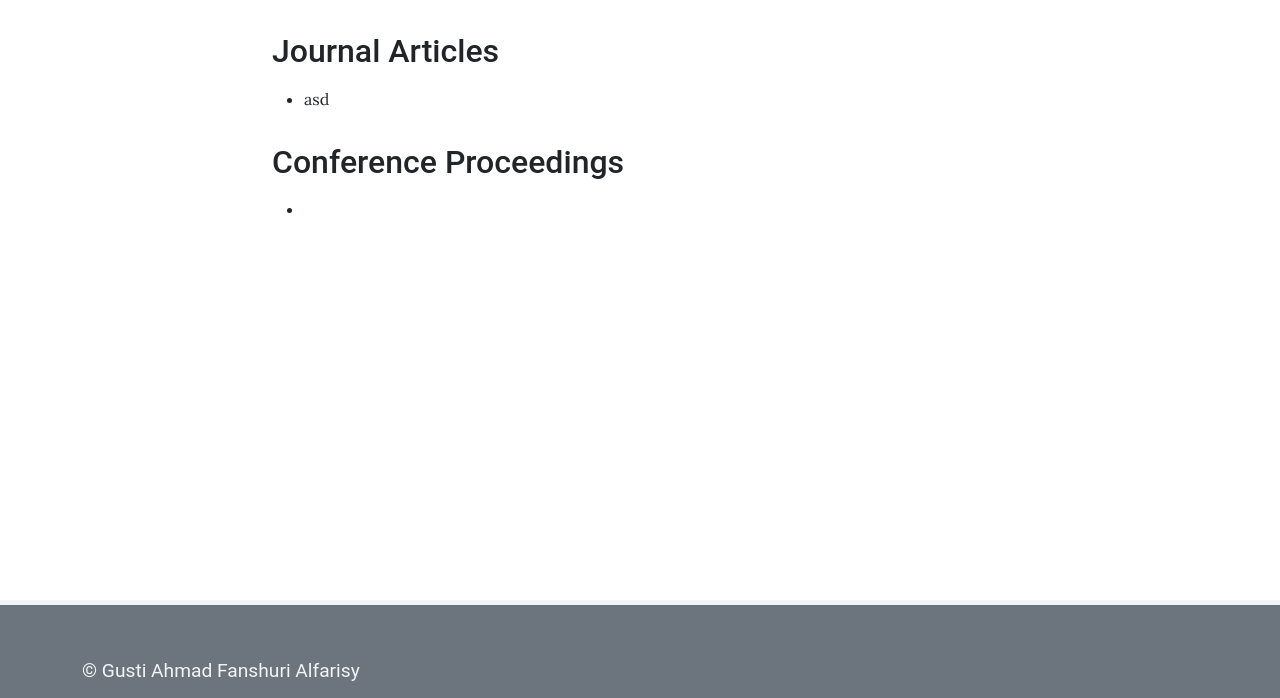
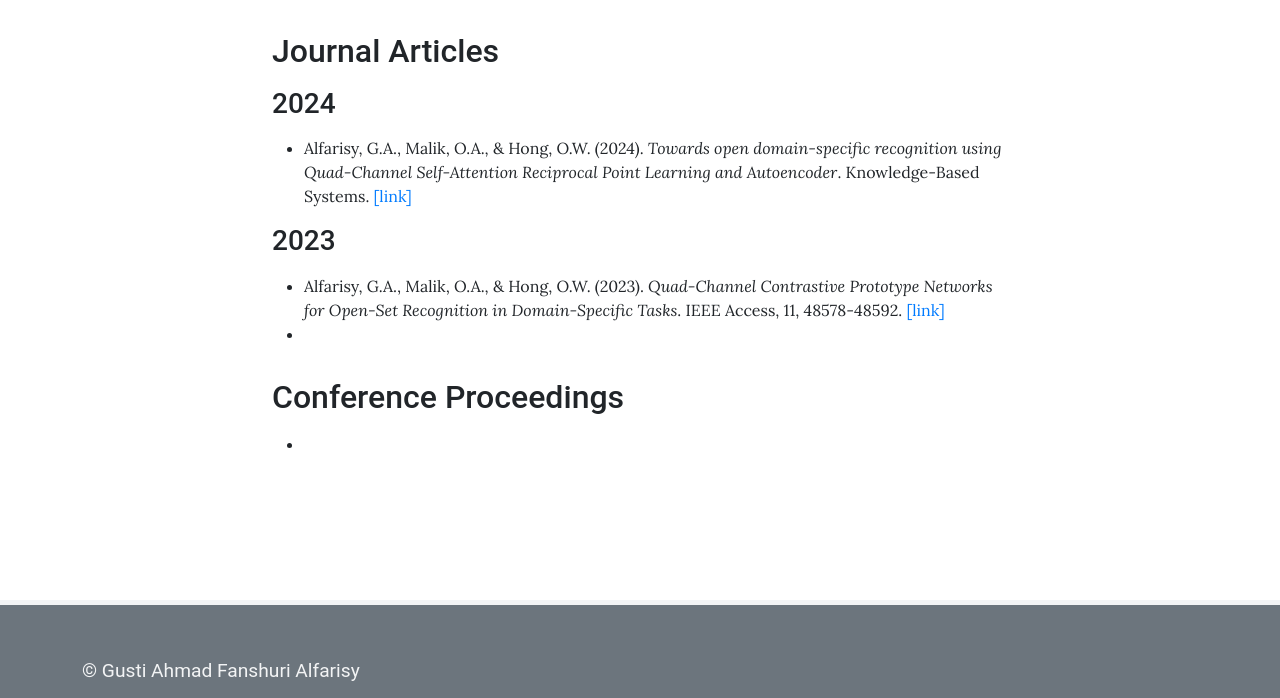
Before and after one commit to gusti-alfarisy/gusti-alfarisy.github.io, a Jekyll site: the page built from pages/publications.md, in a window 1280 px wide. Shown: the part 303-1001 px from the top of the page. Built offline with Jekyll 4.4.1, drawn with Linux system fonts in a browser that asks for light colours.

Commit message:
styling templaye

```diff
--- a/pages/publications.md
+++ b/pages/publications.md
@@ -1,18 +1,19 @@
 ---
 title: Publications
 description: Here are my selected publications
-background:
-  img: https://images.unsplash.com/photo-1475906089153-644d9452ce87?ixid=MnwxMjA3fDB8MHxwaG90by1wYWdlfHx8fGVufDB8fHx8&auto=format&fit=crop&w=1200&q=80
-  by: CHUTTERSNAP
-  href: https://unsplash.com/photos/UmncJq4KPcA
+background: "https://miro.medium.com/v2/resize:fit:1400/1*G_VQZcr12g15PZRLifCsGQ.jpeg"
 permalink: /publications/
 ---
 
 [//]: # ({:.alert .alert-warning})
 
 ## Journal Articles
+### 2024
+- Alfarisy, G.A., Malik, O.A., & Hong, O.W. (2024). *Towards open domain-specific recognition using Quad-Channel Self-Attention Reciprocal Point Learning and Autoencoder*. Knowledge-Based Systems. [[link]](https://www.sciencedirect.com/science/article/pii/S0950705123010109)
 
-- asd
+### 2023
+- Alfarisy, G.A., Malik, O.A., & Hong, O.W. (2023). *Quad-Channel Contrastive Prototype Networks for Open-Set Recognition in Domain-Specific Tasks*. IEEE Access, 11, 48578-48592. [[link]](https://ieeexplore.ieee.org/document/10123937)
+-
 
 ## Conference Proceedings
 
```
Also changed, not shown: pages/home.md (+1 -1 lines).
